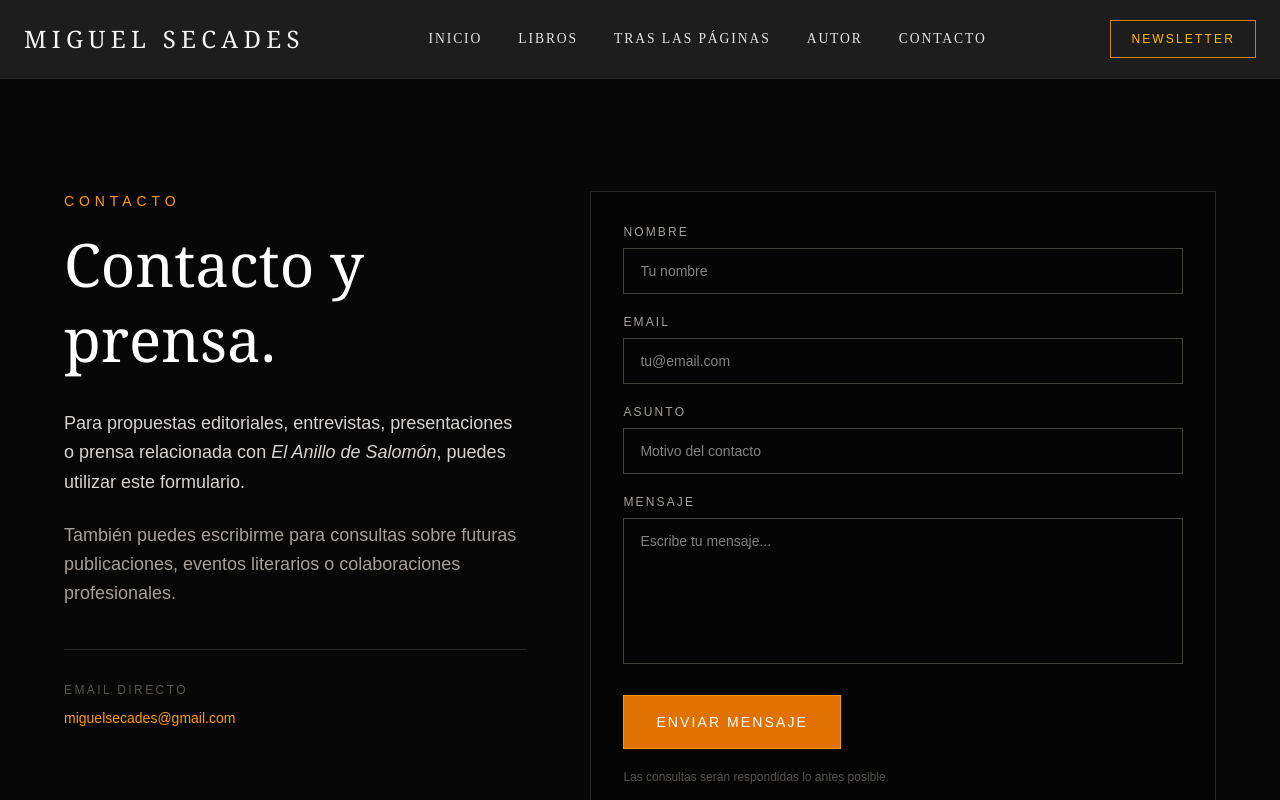
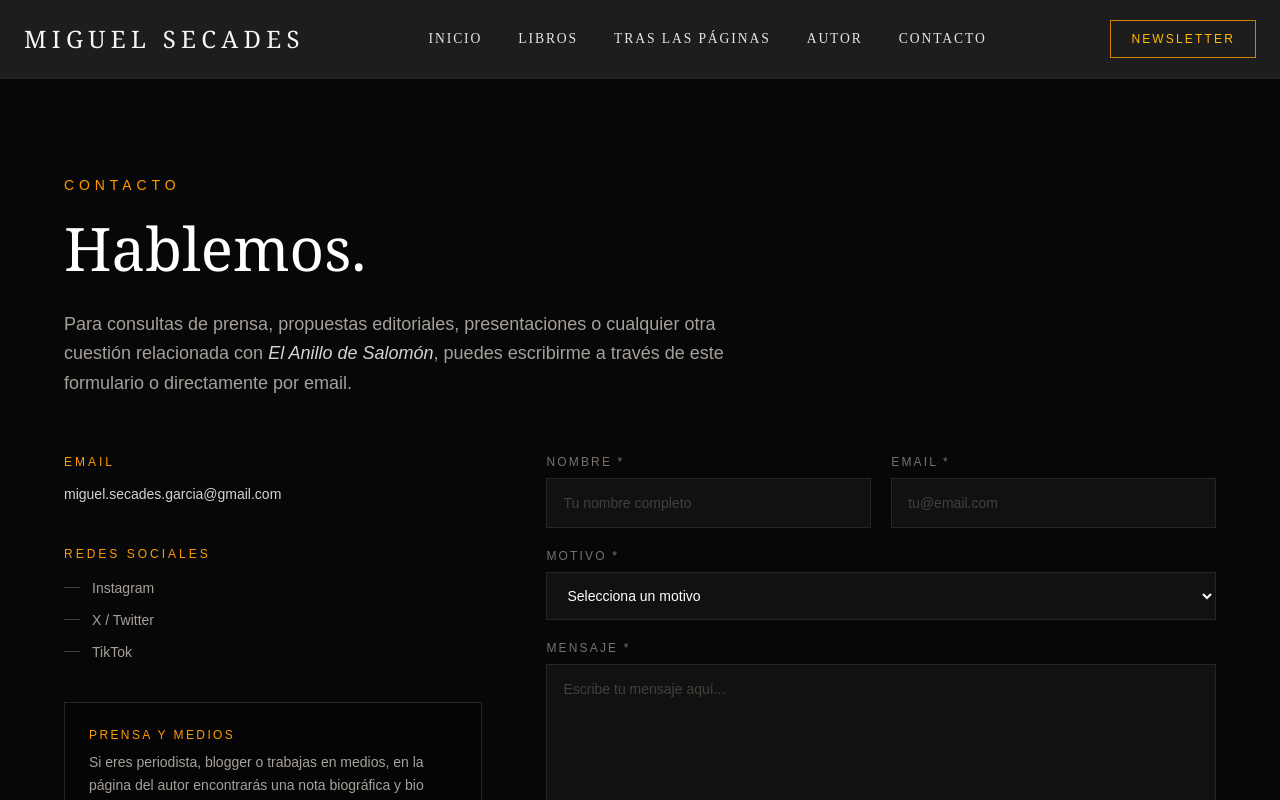
Before and after one commit to MiguelSecadesBYU/miguel-web-platform, a Next.js app: page /contact in a window 1280 px wide. Shown: the top 800 px of the page. Built offline with nearby package versions, Linux system fonts and the light colour scheme.

Commit message:
pagina de contacto actualizada y funcional

```diff
--- a/src/app/contact/page.tsx
+++ b/src/app/contact/page.tsx
@@ -1,6 +1,14 @@
 "use client";
 
 import { useState } from "react";
+
+const CONTACT_SUBJECTS = [
+  "Prensa y medios",
+  "Propuesta editorial",
+  "Presentación o evento",
+  "Colaboración",
+  "Consulta general",
+];
 
 export default function ContactPage() {
   const [status, setStatus] = useState<"idle" | "loading" | "success" | "error">("idle");
@@ -13,7 +21,7 @@ export default function ContactPage() {
     const data = {
       name: (form.elements.namedItem("name") as HTMLInputElement).value,
       email: (form.elements.namedItem("email") as HTMLInputElement).value,
-      subject: (form.elements.namedItem("subject") as HTMLInputElement).value,
+      subject: (form.elements.namedItem("subject") as HTMLSelectElement).value,
       message: (form.elements.namedItem("message") as HTMLTextAreaElement).value,
     };
 
@@ -37,102 +45,173 @@ export default function ContactPage() {
   };
 
   return (
-    <main className="min-h-screen bg-[#070707] px-6 py-16 text-white sm:py-28 lg:px-12">
-      <section className="mx-auto grid max-w-6xl gap-12 lg:grid-cols-[0.85fr_1.15fr] lg:gap-16">
+    <main className="min-h-screen bg-[#070707] px-6 py-16 text-white sm:py-24 lg:px-12">
+      <section className="mx-auto max-w-6xl">
 
-        {/* INFO */}
-        <div>
+        {/* Cabecera */}
+        <div className="mb-14 max-w-2xl">
           <p className="mb-4 text-sm uppercase tracking-[0.35em] text-amber-500">
             Contacto
           </p>
-          <h1 className="mb-6 font-serif text-4xl font-light leading-tight sm:mb-8 sm:text-5xl md:text-6xl">
-            Contacto y prensa.
+          <h1 className="mb-6 font-serif text-4xl font-light leading-tight sm:text-5xl md:text-6xl">
+            Hablemos.
           </h1>
-          <p className="mb-5 text-base leading-relaxed text-stone-300 sm:mb-6 sm:text-lg">
-            Para propuestas editoriales, entrevistas, presentaciones o prensa
-            relacionada con <em>El Anillo de Salomón</em>, puedes utilizar este
-            formulario.
+          <p className="text-base leading-relaxed text-stone-400 sm:text-lg">
+            Para consultas de prensa, propuestas editoriales, presentaciones o
+            cualquier otra cuestión relacionada con{" "}
+            <em className="text-stone-300">El Anillo de Salomón</em>, puedes
+            escribirme a través de este formulario o directamente por email.
           </p>
-          <p className="text-base leading-relaxed text-stone-400 sm:text-lg">
-            También puedes escribirme para consultas sobre futuras publicaciones,
-            eventos literarios o colaboraciones profesionales.
-          </p>
+        </div>
+
+        <div className="grid gap-12 lg:grid-cols-[1fr_1.6fr] lg:gap-16">
+
+          {/* INFO LATERAL */}
+          <div className="space-y-10">
 
             {/* Email directo */}
-          <div className="mt-10 border-t border-stone-800 pt-8">
-            <p className="mb-2 text-xs uppercase tracking-[0.2em] text-stone-600">
-              Email directo
+            <div>
+              <p className="mb-3 text-xs uppercase tracking-[0.25em] text-amber-500">
+                Email
               </p>
               <a
-              href="mailto:miguelsecades@gmail.com"
-              className="text-sm text-amber-500 transition hover:text-amber-400"
+                href="mailto:miguel.secades.garcia@gmail.com"
+                className="break-all text-sm text-stone-300 transition hover:text-amber-400"
               >
-              miguelsecades@gmail.com
+                miguel.secades.garcia@gmail.com
               </a>
             </div>
+
+            {/* Redes sociales */}
+            <div>
+              <p className="mb-4 text-xs uppercase tracking-[0.25em] text-amber-500">
+                Redes sociales
+              </p>
+              <div className="space-y-3">
+                {[
+                  { label: "Instagram", href: "https://www.instagram.com/miguelsecades/" },
+                  { label: "X / Twitter", href: "https://x.com/MSecadesOficial" },
+                  { label: "TikTok", href: "https://www.tiktok.com/@msecadestk" },
+                ].map((s) => (
+                  <a
+                    key={s.label}
+                    href={s.href}
+                    target="_blank"
+                    rel="noopener noreferrer"
+                    className="flex items-center gap-3 text-sm text-stone-400 transition hover:text-amber-400"
+                  >
+                    <span className="h-px w-4 bg-stone-700" />
+                    {s.label}
+                  </a>
+                ))}
+              </div>
+            </div>
+
+            {/* Nota prensa */}
+            <div className="border border-stone-800 bg-black/30 p-6">
+              <p className="mb-2 text-xs uppercase tracking-[0.2em] text-amber-500">
+                Prensa y medios
+              </p>
+              <p className="text-sm leading-relaxed text-stone-400">
+                Si eres periodista, blogger o trabajas en medios, en la página
+                del autor encontrarás una nota biográfica y bio corta listos
+                para usar.
+              </p>
+              <a
+                href="/about"
+                className="mt-4 inline-block text-xs uppercase tracking-[0.2em] text-stone-500 transition hover:text-amber-400"
+              >
+                Ver página del autor →
+              </a>
+            </div>
+
           </div>
 
           {/* FORMULARIO */}
           {status === "success" ? (
-          <div className="flex items-center justify-center border border-amber-500/30 bg-amber-500/5 p-10 text-center">
+            <div className="flex min-h-[400px] items-center justify-center border border-amber-500/20 bg-amber-500/5 p-10 text-center">
               <div>
-              <p className="mb-3 font-serif text-2xl font-light text-stone-200">
-                ¡Mensaje enviado!
+                <p className="mb-3 font-serif text-3xl font-light text-stone-100">
+                  Mensaje recibido.
                 </p>
-              <p className="text-sm text-stone-400">
+                <p className="text-base text-stone-400">
                   Gracias por escribirme. Te responderé lo antes posible.
                 </p>
               </div>
             </div>
           ) : (
-          <form onSubmit={handleSubmit} className="border border-stone-800 bg-black/40 p-6 sm:p-8">
+            <form onSubmit={handleSubmit} className="space-y-5">
 
-            <div className="mb-5">
-              <label htmlFor="name" className="mb-2 block text-xs uppercase tracking-[0.18em] text-stone-400">
-                Nombre
+              <div className="grid gap-5 sm:grid-cols-2">
+                <div>
+                  <label htmlFor="name" className="mb-2 block text-xs uppercase tracking-[0.18em] text-stone-500">
+                    Nombre *
                   </label>
-              <input id="name" name="name" type="text" placeholder="Tu nombre" required
-                className="w-full border border-stone-700 bg-transparent px-4 py-3 text-sm text-white outline-none transition hover:border-stone-600 focus:border-amber-500" />
+                  <input
+                    id="name" name="name" type="text"
+                    placeholder="Tu nombre completo" required
+                    className="w-full border border-stone-800 bg-[#111] px-4 py-3.5 text-sm text-white placeholder-stone-700 outline-none transition focus:border-amber-500/60"
+                  />
+                </div>
+                <div>
+                  <label htmlFor="email" className="mb-2 block text-xs uppercase tracking-[0.18em] text-stone-500">
+                    Email *
+                  </label>
+                  <input
+                    id="email" name="email" type="email"
+                    placeholder="tu@email.com" required
+                    className="w-full border border-stone-800 bg-[#111] px-4 py-3.5 text-sm text-white placeholder-stone-700 outline-none transition focus:border-amber-500/60"
+                  />
+                </div>
               </div>
 
-            <div className="mb-5">
-              <label htmlFor="email" className="mb-2 block text-xs uppercase tracking-[0.18em] text-stone-400">
-                Email
+              <div>
+                <label htmlFor="subject" className="mb-2 block text-xs uppercase tracking-[0.18em] text-stone-500">
+                  Motivo *
                 </label>
-              <input id="email" name="email" type="email" placeholder="tu@email.com" required
-                className="w-full border border-stone-700 bg-transparent px-4 py-3 text-sm text-white outline-none transition hover:border-stone-600 focus:border-amber-500" />
+                <select
+                  id="subject" name="subject" required
+                  className="w-full border border-stone-800 bg-[#111] px-4 py-3.5 text-sm text-white outline-none transition focus:border-amber-500/60"
+                >
+                  <option value="" disabled selected>Selecciona un motivo</option>
+                  {CONTACT_SUBJECTS.map((s) => (
+                    <option key={s} value={s}>{s}</option>
+                  ))}
+                </select>
               </div>
 
-            <div className="mb-5">
-              <label htmlFor="subject" className="mb-2 block text-xs uppercase tracking-[0.18em] text-stone-400">
-                Asunto
+              <div>
+                <label htmlFor="message" className="mb-2 block text-xs uppercase tracking-[0.18em] text-stone-500">
+                  Mensaje *
                 </label>
-              <input id="subject" name="subject" type="text" placeholder="Motivo del contacto" required
-                className="w-full border border-stone-700 bg-transparent px-4 py-3 text-sm text-white outline-none transition hover:border-stone-600 focus:border-amber-500" />
-            </div>
-
-            <div className="mb-6">
-              <label htmlFor="message" className="mb-2 block text-xs uppercase tracking-[0.18em] text-stone-400">
-                Mensaje
-              </label>
-              <textarea id="message" name="message" rows={6} placeholder="Escribe tu mensaje..." required
-                className="w-full resize-none border border-stone-700 bg-transparent px-4 py-3 text-sm text-white outline-none transition hover:border-stone-600 focus:border-amber-500" />
+                <textarea
+                  id="message" name="message" rows={7}
+                  placeholder="Escribe tu mensaje aquí..." required
+                  className="w-full resize-none border border-stone-800 bg-[#111] px-4 py-3.5 text-sm text-white placeholder-stone-700 outline-none transition focus:border-amber-500/60"
+                />
               </div>
 
               {status === "error" && (
-              <p className="mb-4 text-sm text-red-400">{errorMsg}</p>
+                <p className="text-sm text-red-400">{errorMsg}</p>
               )}
 
-            <button type="submit" disabled={status === "loading"}
-              className="w-full border border-amber-500 bg-amber-600 px-8 py-4 text-sm uppercase tracking-[0.15em] text-white transition hover:bg-amber-500 disabled:opacity-50 sm:w-auto">
+              <div className="flex flex-col gap-4 pt-1 sm:flex-row sm:items-center">
+                <button
+                  type="submit"
+                  disabled={status === "loading"}
+                  className="border border-amber-500/80 px-8 py-4 text-sm uppercase tracking-[0.18em] text-amber-400 transition hover:bg-amber-500 hover:text-black disabled:opacity-50"
+                >
                   {status === "loading" ? "Enviando..." : "Enviar mensaje"}
                 </button>
+                <p className="text-xs text-stone-700">
+                  * Campos obligatorios
+                </p>
+              </div>
 
-            <p className="mt-5 text-xs text-stone-600">
-              Las consultas serán respondidas lo antes posible.
-            </p>
             </form>
           )}
+
+        </div>
       </section>
     </main>
   );
--- /dev/null
+++ b/src/app/contact/route.ts
@@ -0,0 +1,84 @@
+import { NextRequest, NextResponse } from "next/server";
+
+const AUTHOR_EMAIL = "miguel.secades.garcia@gmail.com";
+
+export async function POST(req: NextRequest) {
+  try {
+    const { name, email, subject, message } = await req.json();
+
+    if (!name || !email || !subject || !message) {
+      return NextResponse.json(
+        { error: "Todos los campos son obligatorios." },
+        { status: 400 }
+      );
+    }
+
+    const apiKey = process.env.BREVO_API_KEY;
+    if (!apiKey) {
+      return NextResponse.json(
+        { error: "Error de configuración del servidor." },
+        { status: 500 }
+      );
+    }
+
+    const response = await fetch("https://api.brevo.com/v3/smtp/email", {
+      method: "POST",
+      headers: {
+        "Content-Type": "application/json",
+        "api-key": apiKey,
+      },
+      body: JSON.stringify({
+        sender: { name: "Web Miguel Secades", email: AUTHOR_EMAIL },
+        to: [{ email: AUTHOR_EMAIL, name: "Miguel Secades García" }],
+        replyTo: { email, name },
+        subject: `[Web] ${subject} — ${name}`,
+        htmlContent: `
+          <div style="font-family: Georgia, serif; max-width: 600px; margin: 0 auto; background: #0a0a0a; color: #ccc; padding: 32px;">
+            <div style="border-bottom: 1px solid #333; padding-bottom: 16px; margin-bottom: 24px;">
+              <h2 style="color: #f59e0b; font-weight: 300; font-size: 22px; margin: 0;">
+                Nuevo mensaje desde miguelseacades.com
+              </h2>
+            </div>
+            <table style="width: 100%; border-collapse: collapse; margin-bottom: 24px;">
+              <tr>
+                <td style="padding: 8px 0; color: #666; width: 100px; font-size: 12px; text-transform: uppercase; letter-spacing: 2px;">Nombre</td>
+                <td style="padding: 8px 0; color: #eee;">${name}</td>
+              </tr>
+              <tr>
+                <td style="padding: 8px 0; color: #666; font-size: 12px; text-transform: uppercase; letter-spacing: 2px;">Email</td>
+                <td style="padding: 8px 0;"><a href="mailto:${email}" style="color: #f59e0b;">${email}</a></td>
+              </tr>
+              <tr>
+                <td style="padding: 8px 0; color: #666; font-size: 12px; text-transform: uppercase; letter-spacing: 2px;">Motivo</td>
+                <td style="padding: 8px 0; color: #eee;">${subject}</td>
+              </tr>
+            </table>
+            <div style="border-left: 3px solid #f59e0b; padding: 16px 20px; background: #111;">
+              <p style="white-space: pre-wrap; color: #bbb; line-height: 1.7; margin: 0;">${message}</p>
+            </div>
+            <p style="margin-top: 24px; font-size: 11px; color: #444;">
+              Responde directamente a este email para contactar con ${name}.
+            </p>
+          </div>
+        `,
+      }),
+    });
+
+    if (!response.ok) {
+      const err = await response.json();
+      console.error("Error Brevo contacto:", err);
+      return NextResponse.json(
+        { error: "No se pudo enviar el mensaje. Inténtalo de nuevo." },
+        { status: 500 }
+      );
+    }
+
+    return NextResponse.json({ success: true }, { status: 200 });
+  } catch (err) {
+    console.error("Error API contacto:", err);
+    return NextResponse.json(
+      { error: "Error interno del servidor." },
+      { status: 500 }
+    );
+  }
+}
```
Lines whose indentation alone changed are shown as unchanged.
